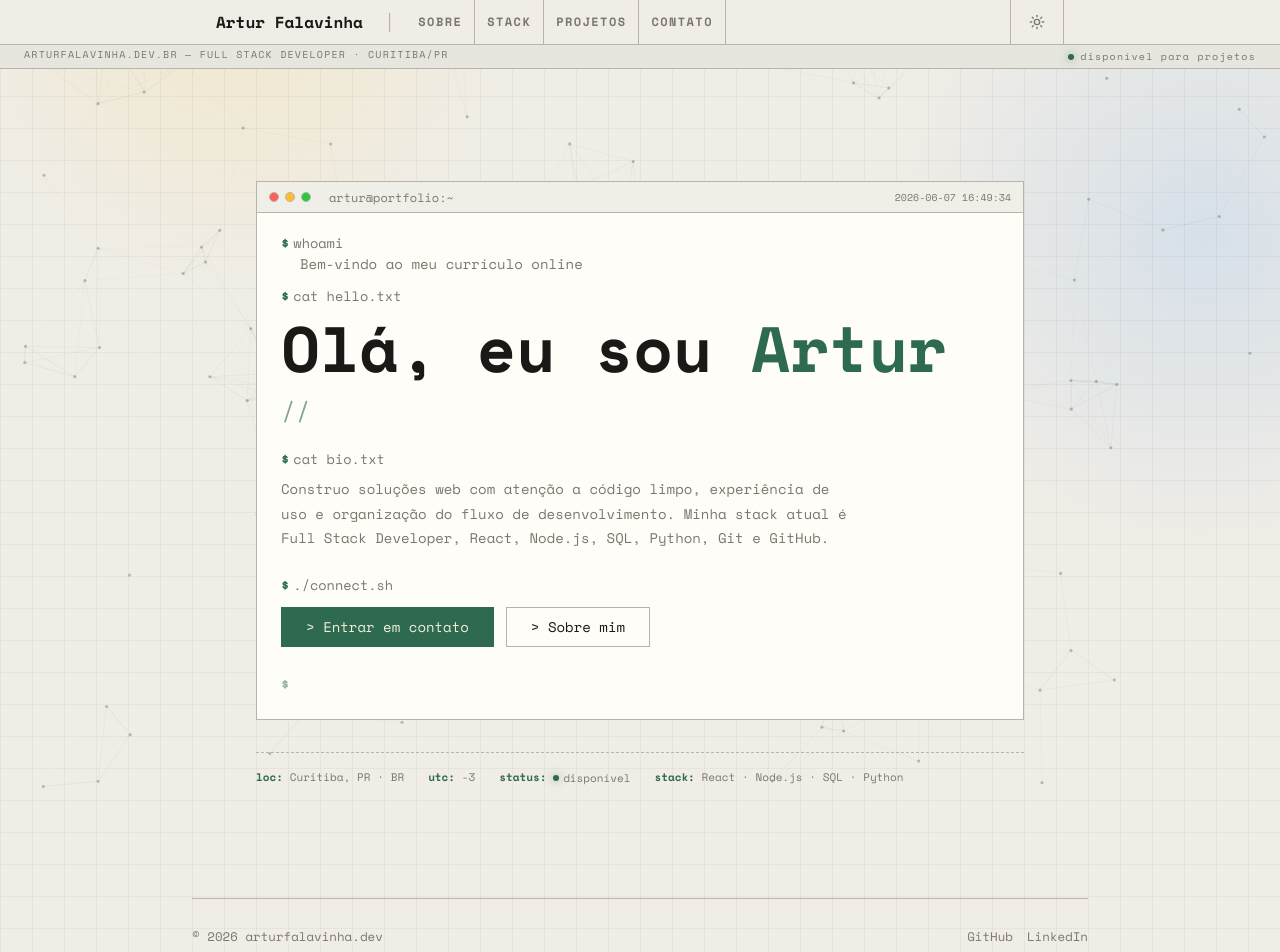
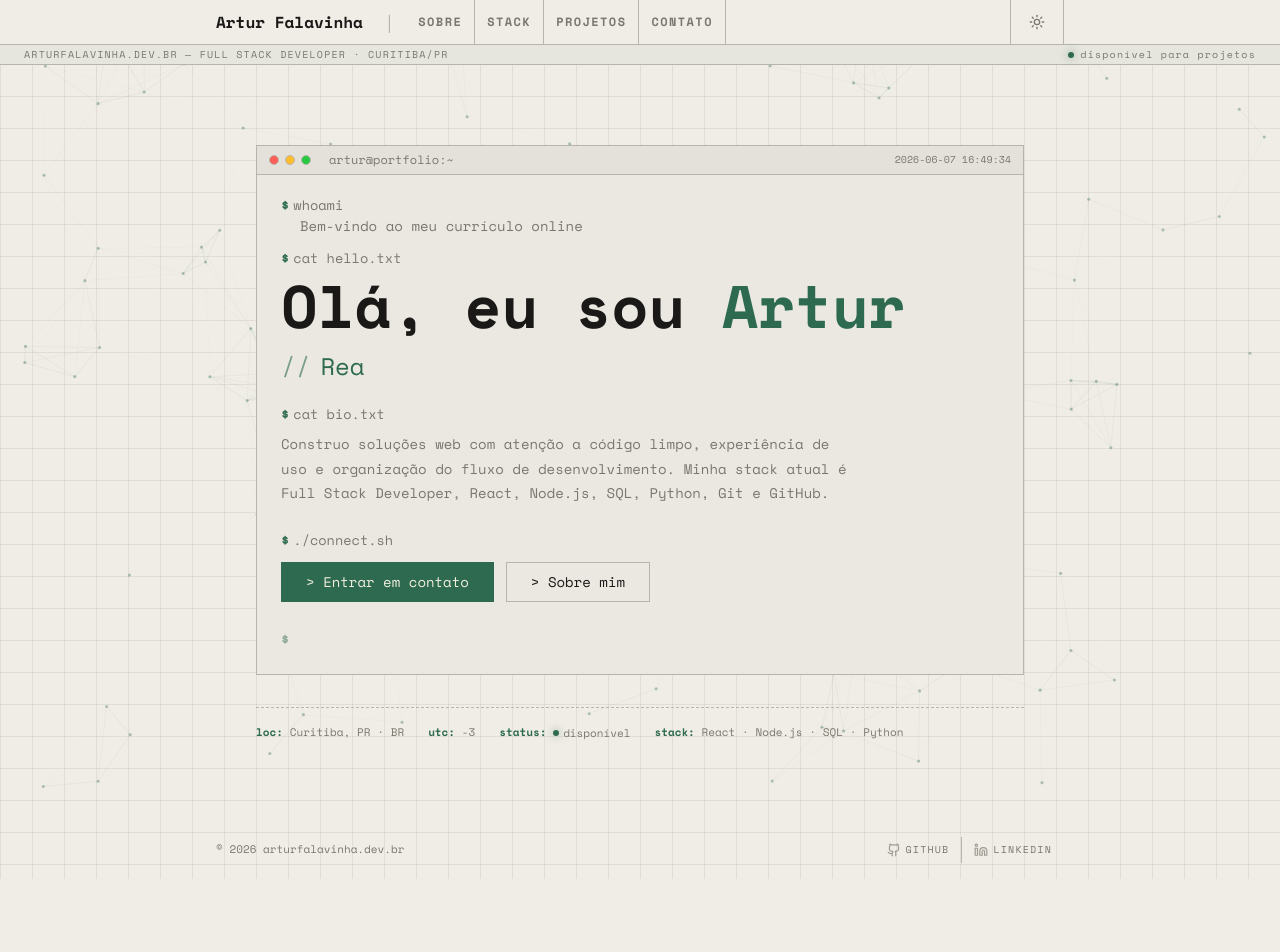
Before and after one commit to Artur-Falavinha/projeto_individual_curriculo_online, a React (Vite) app: page / in a window 1280 px wide. Shown: the top 952 px of the page. After the commit the page ends 879 px from the top, so only its background shows below. Built offline with nearby package versions, Linux system fonts and the light colour scheme.

Commit message:
style: alinhar home retro

```diff
--- a/src/App.jsx
+++ b/src/App.jsx
@@ -57,15 +57,29 @@ function AppShell({ children, rotaAtual }) {
       <Cabecalho curriculo={curriculo} rotaAtual={rotaAtual} />
       <main className="conteudo">{children}</main>
       <footer className="rodape">
-        <span>© 2026 arturfalavinha.dev</span>
-        <nav aria-label="Links externos">
-          <a href={curriculo.github} target="_blank" rel="noreferrer">
-            GitHub
-          </a>
-          <a href={curriculo.linkedin} target="_blank" rel="noreferrer">
-            LinkedIn
-          </a>
+        <div className="rodape__conteudo">
+          <p>© 2026 arturfalavinha.dev.br</p>
+          <nav className="rodape__links" aria-label="Links externos">
+            <a className="retro-social-link" href={curriculo.github} target="_blank" rel="noreferrer" aria-label="GitHub">
+              <span className="retro-social-icon">
+                <Github size={14} strokeWidth={2} />
+              </span>
+              <span>GitHub</span>
+            </a>
+            <a
+              className="retro-social-link"
+              href={curriculo.linkedin}
+              target="_blank"
+              rel="noreferrer"
+              aria-label="LinkedIn"
+            >
+              <span className="retro-social-icon">
+                <Linkedin size={14} strokeWidth={2} />
+              </span>
+              <span>LinkedIn</span>
+            </a>
         </nav>
+        </div>
       </footer>
     </>
   );
--- a/src/styles.css
+++ b/src/styles.css
@@ -6,7 +6,8 @@
   background: #f0ede6;
   color: #1a1917;
   --cor-fundo: #f0ede6;
-  --cor-papel: #fffdf7;
+  --cor-papel: #ebe8e1;
+  --cor-secundaria: #e4e1da;
   --cor-texto: #1a1917;
   --cor-suave: #7a776e;
   --cor-linha: #b8b4ac;
@@ -20,6 +21,7 @@
   --cor-primaria: #2d6a4f;
   --cor-borda-header: #b8b4ac;
   --cor-header: #f0ede6;
+  --cor-grid: rgba(26, 25, 23, 0.07);
   --largura: min(896px, calc(100vw - 32px));
 }
 
@@ -28,7 +30,8 @@
   background: #0d0d0b;
   color: #d4d0c8;
   --cor-fundo: #0d0d0b;
-  --cor-papel: #181914;
+  --cor-papel: #141412;
+  --cor-secundaria: #1e1e1c;
   --cor-texto: #d4d0c8;
   --cor-suave: #6b6762;
   --cor-linha: rgba(212, 208, 200, 0.12);
@@ -39,6 +42,7 @@
   --cor-primaria: #52b788;
   --cor-borda-header: rgba(212, 208, 200, 0.12);
   --cor-header: #0d0d0b;
+  --cor-grid: rgba(212, 208, 200, 0.04);
 }
 
 * {
@@ -52,23 +56,22 @@ html {
 body {
   min-width: 320px;
   margin: 0;
-  background:
-    linear-gradient(rgba(23, 23, 19, 0.045) 1px, transparent 1px),
-    linear-gradient(90deg, rgba(23, 23, 19, 0.045) 1px, transparent 1px),
-    radial-gradient(circle at 18% 0%, rgba(241, 200, 75, 0.16), transparent 18rem),
-    radial-gradient(circle at 94% 24%, rgba(30, 128, 255, 0.12), transparent 20rem),
-    var(--cor-fundo);
+  background-color: var(--cor-fundo);
+  background-image:
+    linear-gradient(var(--cor-grid) 1px, transparent 1px),
+    linear-gradient(90deg, var(--cor-grid) 1px, transparent 1px);
   background-size:
     32px 32px,
-    32px 32px,
-    auto,
-    auto,
-    auto;
+    32px 32px;
   color: var(--cor-texto);
+  font-family: "Space Mono", "Courier New", monospace;
 }
 
 #root {
+  display: flex;
+  flex-direction: column;
   isolation: isolate;
+  min-height: 100dvh;
 }
 
 .fundo-particulas {
@@ -103,7 +106,7 @@ a:focus-visible {
   padding: 0;
   border-bottom: 1px solid var(--cor-borda-header);
   background: var(--cor-header);
-  backdrop-filter: blur(12px);
+  backdrop-filter: none;
 }
 
 .cabecalho__nav {
@@ -260,7 +263,7 @@ a:focus-visible {
   justify-content: space-between;
   gap: 16px;
   width: 100%;
-  min-height: 24px;
+  min-height: 20px;
   margin: 0;
   padding: 2px 24px;
   border-top: 1px solid var(--cor-linha);
@@ -295,11 +298,14 @@ a:focus-visible {
 .conteudo {
   position: relative;
   z-index: 1;
-  width: var(--largura);
+  flex: 1;
+  width: 100%;
   margin: 0 auto;
 }
 
 .pagina {
+  width: var(--largura);
+  margin: 0 auto;
   padding: clamp(52px, 9vw, 86px) 0;
 }
 
@@ -307,8 +313,9 @@ a:focus-visible {
   display: flex;
   align-items: center;
   justify-content: center;
-  min-height: calc(100dvh - 178px);
-  padding: clamp(72px, 10vw, 112px) 0;
+  width: 100%;
+  min-height: calc(100dvh - 132px);
+  padding: 80px 16px;
 }
 
 .inicio-retro {
@@ -325,22 +332,21 @@ a:focus-visible {
 }
 
 :root.dark .retro-terminal {
-  background: #181914;
+  background: var(--cor-papel);
 }
 
 .retro-terminal-bar {
   display: flex;
   align-items: center;
   gap: 6px;
-  min-height: 31px;
   margin: 0;
   padding: 6px 12px;
   border-bottom: 1px solid var(--cor-borda-header);
-  background: rgba(184, 180, 172, 0.22);
+  background: var(--cor-secundaria);
 }
 
 :root.dark .retro-terminal-bar {
-  background: #1e1e1c;
+  background: var(--cor-secundaria);
 }
 
 .retro-terminal-btn {
@@ -367,6 +373,7 @@ a:focus-visible {
   margin-left: 12px;
   color: var(--cor-suave);
   font-size: 0.75rem;
+  line-height: 1rem;
 }
 
 .retro-terminal-time {
@@ -374,6 +381,7 @@ a:focus-visible {
   color: var(--cor-suave);
   font-size: 0.625rem;
   font-variant-numeric: tabular-nums;
+  line-height: 1rem;
 }
 
 .retro-terminal-body {
@@ -409,9 +417,9 @@ a:focus-visible {
 .retro-terminal-heading {
   margin: 8px 0 4px;
   color: var(--cor-texto);
-  font-size: clamp(2.35rem, 7vw, 4rem);
+  font-size: 2.25rem;
   font-weight: 700;
-  line-height: 1.05;
+  line-height: calc(2.5 / 2.25);
   letter-spacing: 0;
 }
 
@@ -426,7 +434,7 @@ a:focus-visible {
   min-height: 40px;
   margin-top: 12px;
   color: var(--cor-suave);
-  font-size: clamp(1.25rem, 4vw, 1.5rem);
+  font-size: 1.25rem;
 }
 
 .retro-typewriter__prefix {
@@ -833,28 +841,71 @@ a:focus-visible {
 .rodape {
   position: relative;
   z-index: 1;
-  display: flex;
-  justify-content: space-between;
-  gap: 16px;
-  width: var(--largura);
-  margin: 0 auto;
-  padding: 28px 0 36px;
-  border-top: 1px solid var(--cor-linha);
+  width: 100%;
+  margin: auto 0 0;
   color: var(--cor-suave);
-  font-size: 0.78rem;
 }
 
-.rodape nav {
+.rodape__conteudo {
   display: flex;
-  gap: 14px;
+  align-items: center;
+  justify-content: space-between;
+  gap: 12px;
+  width: 100%;
+  max-width: 896px;
+  margin: 0 auto;
+  padding: 16px 24px;
 }
 
-.rodape a {
-  text-decoration: none;
+.rodape p {
+  order: 1;
+  margin: 0;
+  font-size: 0.6875rem;
+  line-height: 1.25;
 }
 
-.rodape a:hover {
+.rodape__links {
+  order: 2;
+  display: flex;
+  align-items: center;
+  gap: 0;
+}
+
+.retro-social-link {
+  display: inline-flex;
+  align-items: center;
+  gap: 5px;
+  padding: 6px 12px;
+  border-right: 1px solid var(--cor-borda-header);
+  color: var(--cor-suave);
+  font-size: 0.6875rem;
+  line-height: 1;
+  text-decoration: none;
+  transition: color 150ms ease;
+}
+
+.retro-social-link:last-child {
+  border-right: 0;
+}
+
+.retro-social-link span:last-child {
+  font-size: 0.625rem;
+  text-transform: uppercase;
+  letter-spacing: 0.12em;
+}
+
+.retro-social-link:hover {
   color: var(--cor-texto);
+}
+
+.retro-social-icon {
+  display: flex;
+  align-items: center;
+  opacity: 0.7;
+}
+
+.retro-social-link:hover .retro-social-icon {
+  opacity: 1;
 }
 
 @media (prefers-reduced-motion: no-preference) {
@@ -872,6 +923,23 @@ a:focus-visible {
   to {
     opacity: 1;
     transform: translateY(0);
+  }
+}
+
+@media (min-width: 640px) {
+  .retro-terminal-heading {
+    font-size: 3rem;
+    line-height: 1;
+  }
+
+  .retro-typewriter {
+    font-size: 1.5rem;
+  }
+}
+
+@media (min-width: 768px) {
+  .retro-terminal-heading {
+    font-size: 3.75rem;
   }
 }
 
@@ -909,8 +977,7 @@ a:focus-visible {
     --largura: min(100vw - 24px, 896px);
   }
 
-  .status-global,
-  .rodape {
+  .status-global {
     align-items: flex-start;
     flex-direction: column;
   }
@@ -945,11 +1012,6 @@ a:focus-visible {
     padding: 20px 18px 22px;
   }
 
-  .retro-terminal-actions {
-    align-items: flex-start;
-    flex-direction: column;
-  }
-
   .terminal h1,
   .pagina__cabecalho h1 {
     font-size: 5rem;
@@ -973,3 +1035,24 @@ a:focus-visible {
     min-height: auto;
   }
 }
+
+@media (max-width: 639px) {
+  .retro-terminal-actions {
+    align-items: flex-start;
+    flex-direction: column;
+  }
+
+  .rodape__conteudo {
+    flex-direction: column;
+    justify-content: center;
+    padding: 16px;
+  }
+
+  .rodape p {
+    order: 2;
+  }
+
+  .rodape__links {
+    order: 1;
+  }
+}
```
